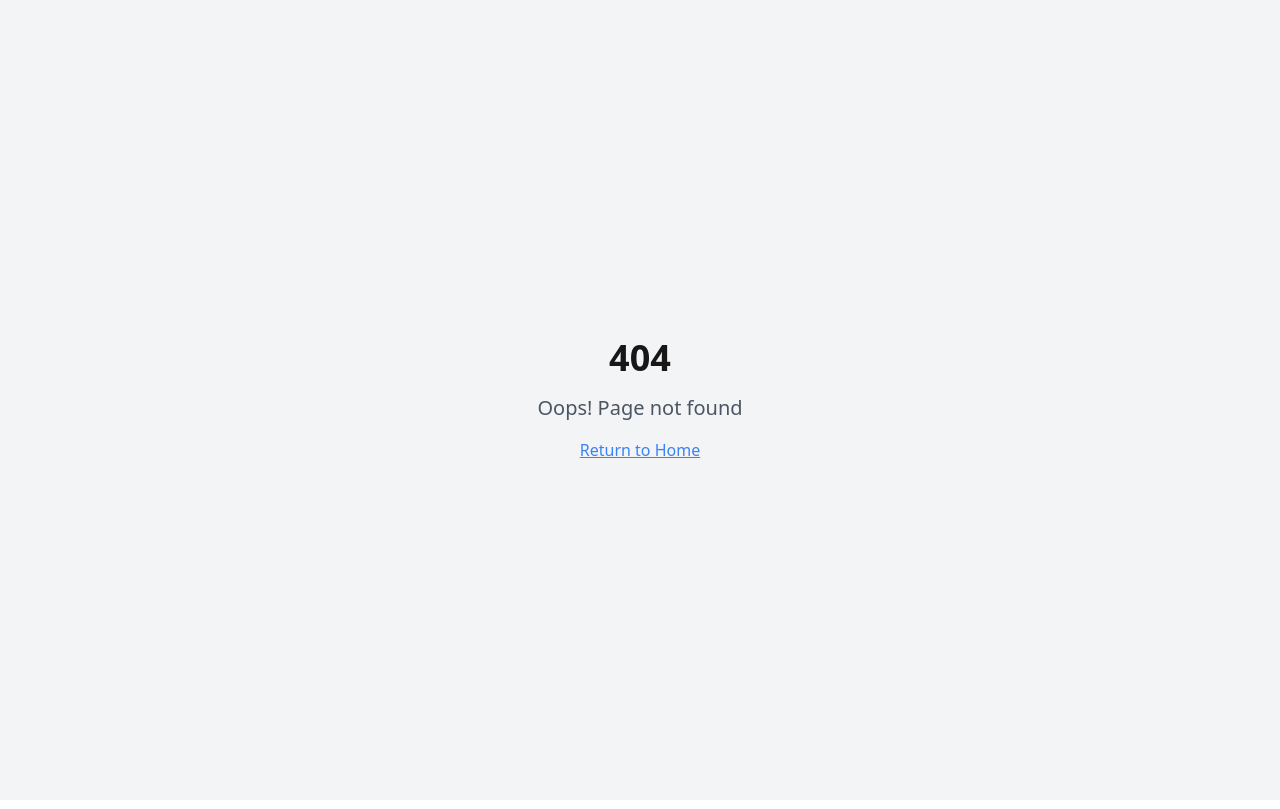
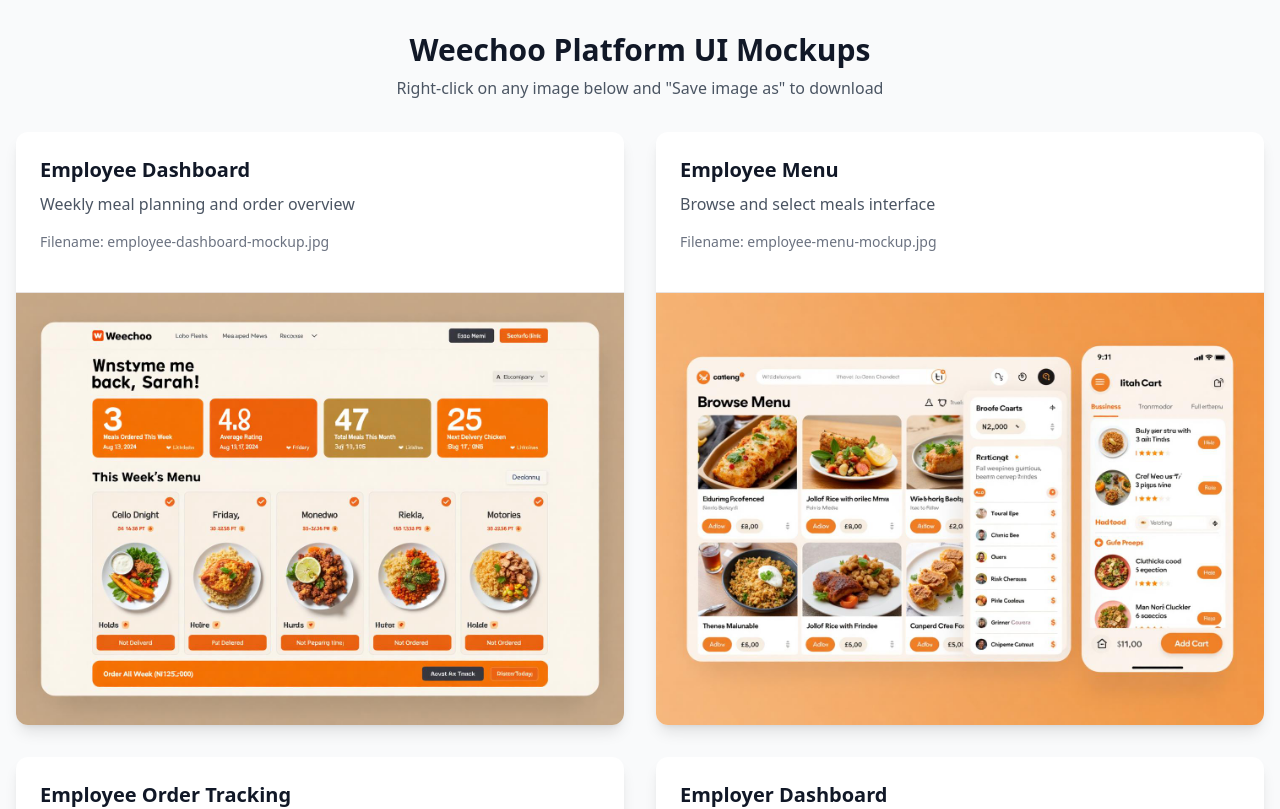
Before and after one commit to bonglamcodes/weechoo-africa-food-platform, a React (Vite) app: page /mockups in a window 1280 px wide. Before the commit this address had no page. Shown: the top 809 px of the page. Built offline with nearby package versions, Linux system fonts and the light colour scheme.

Commit message:
Fix: Assets folder not found
The assets folder was not found in the repository. This commit adds the assets folder and places the previously generated mockups within it.

```diff
--- a/src/App.tsx
+++ b/src/App.tsx
@@ -17,6 +17,7 @@ import EmployeeDashboard from "./pages/EmployeeDashboard";
 import EmployeeMenu from "./pages/EmployeeMenu";
 import EmployeeOrderTracking from "./pages/EmployeeOrderTracking";
 import EmployerDashboard from "./pages/EmployerDashboard";
+import MockupGallery from "./pages/MockupGallery";
 import NotFound from "./pages/NotFound";
 
 const queryClient = new QueryClient();
@@ -42,6 +43,7 @@ const App = () => (
           <Route path="/employee-menu" element={<EmployeeMenu />} />
           <Route path="/employee-tracking" element={<EmployeeOrderTracking />} />
           <Route path="/employer-dashboard" element={<EmployerDashboard />} />
+          <Route path="/mockups" element={<MockupGallery />} />
           {/* ADD ALL CUSTOM ROUTES ABOVE THE CATCH-ALL "*" ROUTE */}
           <Route path="*" element={<NotFound />} />
         </Routes>
--- /dev/null
+++ b/src/pages/MockupGallery.tsx
@@ -0,0 +1,86 @@
+import employeeDashboardMockup from '@/assets/employee-dashboard-mockup.jpg';
+import employeeMenuMockup from '@/assets/employee-menu-mockup.jpg';
+import employeeTrackingMockup from '@/assets/employee-tracking-mockup.jpg';
+import employerDashboardMockup from '@/assets/employer-dashboard-mockup.jpg';
+
+const MockupGallery = () => {
+  const mockups = [
+    {
+      title: "Employee Dashboard",
+      description: "Weekly meal planning and order overview",
+      image: employeeDashboardMockup,
+      filename: "employee-dashboard-mockup.jpg"
+    },
+    {
+      title: "Employee Menu",
+      description: "Browse and select meals interface",
+      image: employeeMenuMockup,
+      filename: "employee-menu-mockup.jpg"
+    },
+    {
+      title: "Employee Order Tracking",
+      description: "Live order status and delivery tracking",
+      image: employeeTrackingMockup,
+      filename: "employee-tracking-mockup.jpg"
+    },
+    {
+      title: "Employer Dashboard",
+      description: "Business management and analytics interface",
+      image: employerDashboardMockup,
+      filename: "employer-dashboard-mockup.jpg"
+    }
+  ];
+
+  return (
+    <div className="min-h-screen bg-gray-50 py-8">
+      <div className="container mx-auto px-4">
+        <div className="text-center mb-8">
+          <h1 className="text-3xl font-bold text-gray-900 mb-2">
+            Weechoo Platform UI Mockups
+          </h1>
+          <p className="text-gray-600">
+            Right-click on any image below and "Save image as" to download
+          </p>
+        </div>
+
+        <div className="grid grid-cols-1 lg:grid-cols-2 gap-8">
+          {mockups.map((mockup, index) => (
+            <div key={index} className="bg-white rounded-lg shadow-lg overflow-hidden">
+              <div className="p-6">
+                <h2 className="text-xl font-semibold text-gray-900 mb-2">
+                  {mockup.title}
+                </h2>
+                <p className="text-gray-600 mb-4">
+                  {mockup.description}
+                </p>
+                <p className="text-sm text-gray-500 mb-4">
+                  Filename: {mockup.filename}
+                </p>
+              </div>
+              <div className="border-t">
+                <img
+                  src={mockup.image}
+                  alt={mockup.title}
+                  className="w-full h-auto"
+                  style={{ maxHeight: '600px', objectFit: 'contain' }}
+                />
+              </div>
+            </div>
+          ))}
+        </div>
+
+        <div className="mt-8 text-center">
+          <div className="bg-blue-50 border border-blue-200 rounded-lg p-4 max-w-2xl mx-auto">
+            <h3 className="font-semibold text-blue-900 mb-2">How to Download:</h3>
+            <p className="text-blue-800 text-sm">
+              Right-click on any image above and select "Save image as..." to download it to your computer.
+              These mockups are perfect for sharing with developers and stakeholders.
+            </p>
+          </div>
+        </div>
+      </div>
+    </div>
+  );
+};
+
+export default MockupGallery;
```
